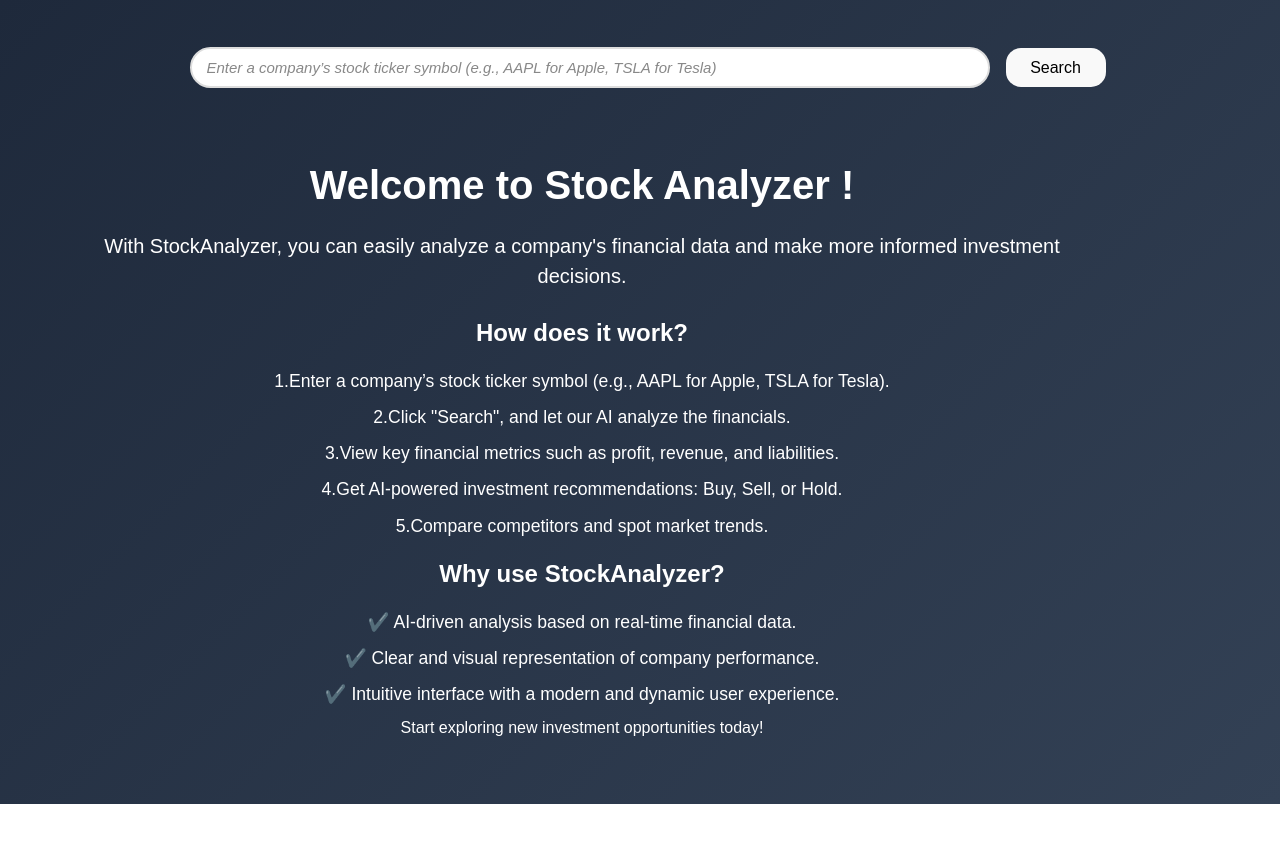
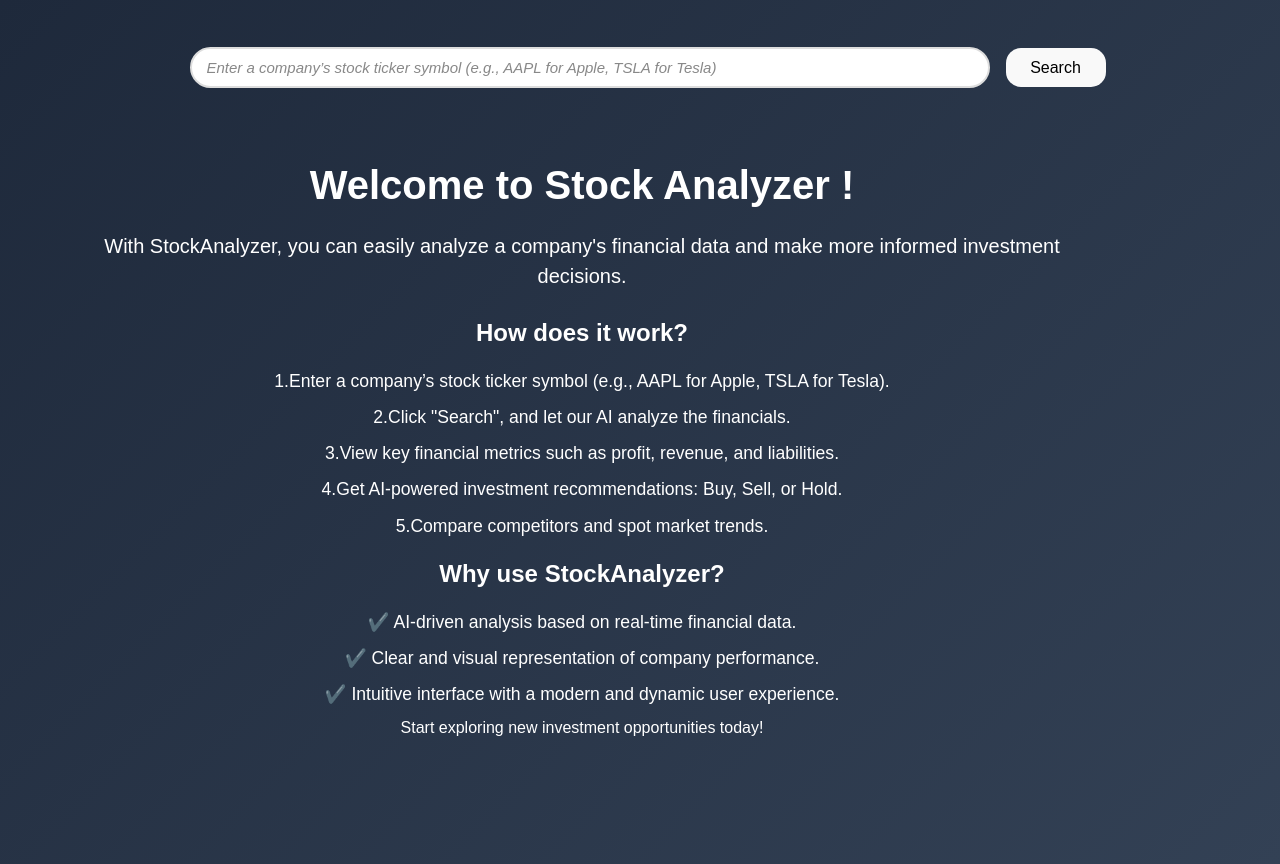
Before and after one commit to Fandry01/ChooseStock-frontend, a React (Vite) app: page / in a window 1280 px wide. Before the commit the page ends 804 px from the top, so only its background shows below. Built offline with nearby package versions, Linux system fonts and the light colour scheme.

Commit message:
resized background height

```diff
--- a/src/Pages/DashBoard/dashboard.css
+++ b/src/Pages/DashBoard/dashboard.css
@@ -7,6 +7,8 @@
     width: 100%;
     margin: 0 auto;
     text-align: center;
+    min-height: 100vh;
+    height: auto;
 }
 .search-container{
     display: flex;
--- a/src/index.css
+++ b/src/index.css
@@ -2,11 +2,8 @@
   font-family: Inter, system-ui, Avenir, Helvetica, Arial, sans-serif;
   line-height: 1.5;
   font-weight: 400;
-
   color-scheme: light dark;
   color: rgba(255, 255, 255, 0.87);
-  background-color: #242424;
-
   font-synthesis: none;
   text-rendering: optimizeLegibility;
   -webkit-font-smoothing: antialiased;
```
